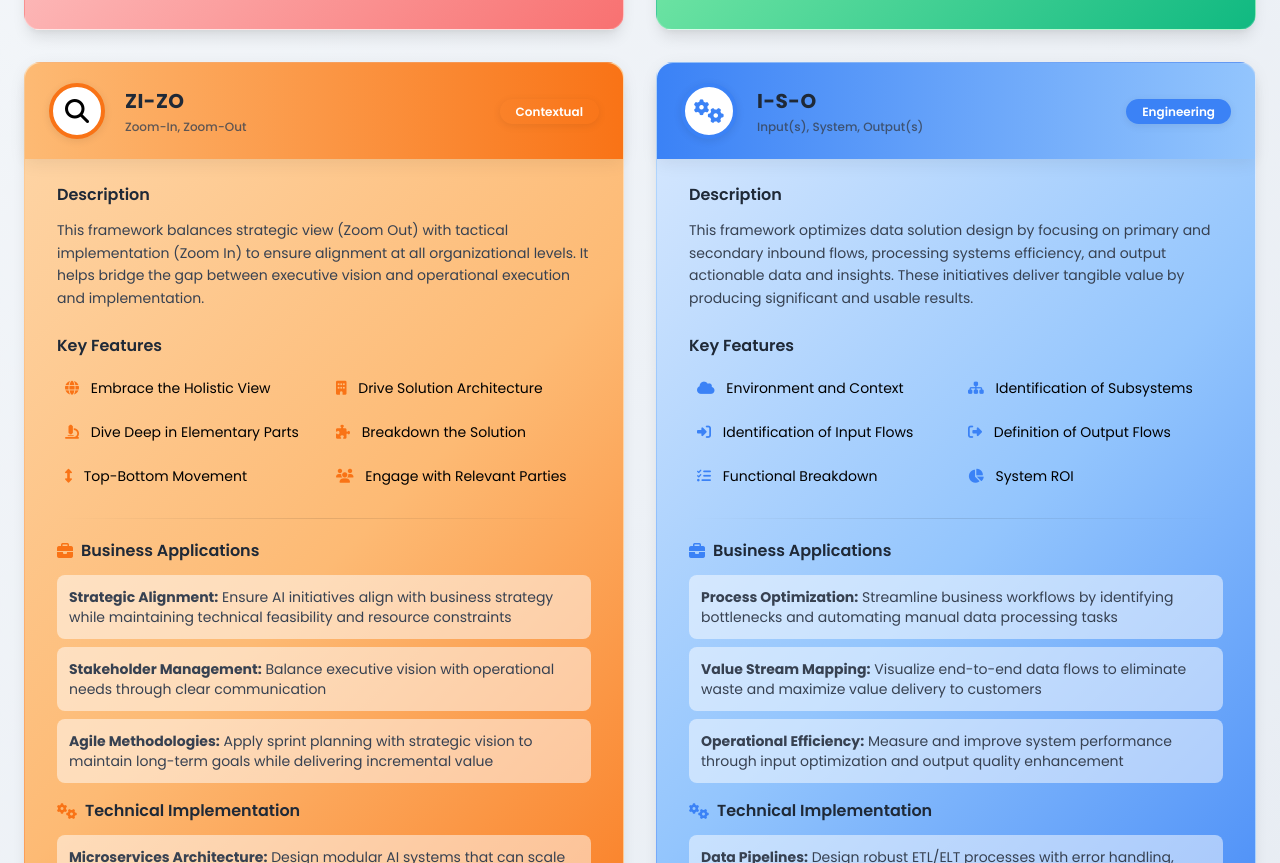
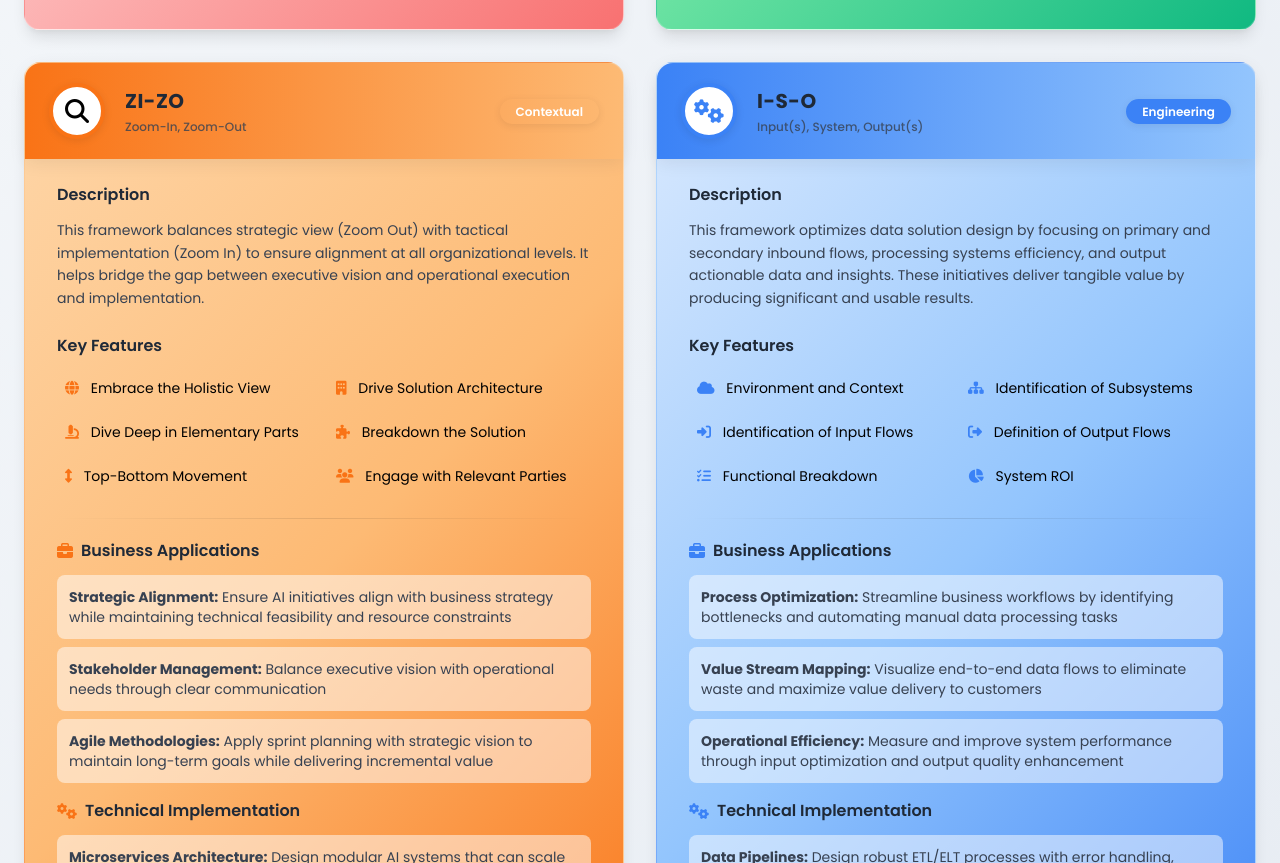
Before and after one commit to gzmlab/Innovation_Framework_4_Patterns, a plain HTML site: page index.html in a window 1280 px wide. Shown: the part 1312-2175 px from the top of the page. Drawn offline with nearby package versions, Linux system fonts and the light colour scheme.

Commit message:
Revert Orange gradient

```diff
--- a/index.html
+++ b/index.html
@@ -484,7 +484,7 @@
         <div
           class="framework-card bg-white rounded-2xl p-8 shadow-lg zizo-gradient"
         >
-          <div class="frame-header" style="background: linear-gradient(90deg, #fdba74 0%, #f97316 100%); border-top-left-radius: 1rem; border-top-right-radius: 1rem;">
+           <div class="frame-header" style="background: linear-gradient(90deg, #f97316 0%, #fdba74 100%); border-top-left-radius: 1rem; border-top-right-radius: 1rem;">
             <div class="icon-container" style="border-color: #f97316;">
               <i class="fas fa-magnifying-glass text-orange-500 text-2xl"></i>
             </div>
```
